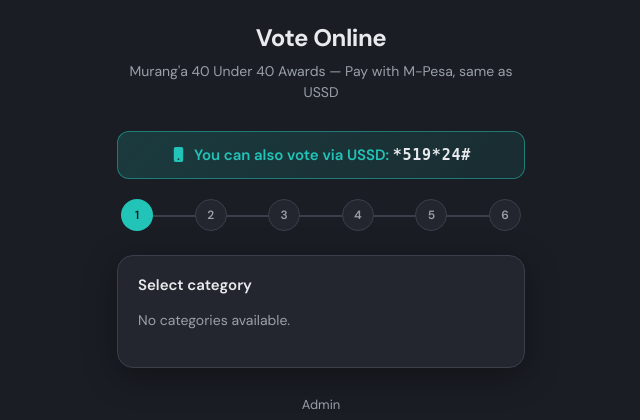
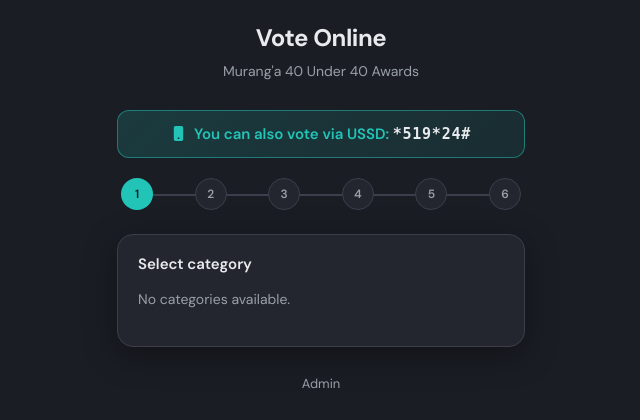
Before and after one commit to codeswindler/votingnova, a PHP site: page /vote/ in a window 1280 px wide. Shown: the top 420 px of the page, without its empty margins (319-959 px from the left). Run offline with PHP 8.4, Linux system fonts and the light colour scheme; data that the repository does not hold is empty.

Commit message:
Vote page: remove 'Pay with M-Pesa, same as USSD' from subtitle
Made-with: Cursor

```diff
--- a/vote/index.php
+++ b/vote/index.php
@@ -206,7 +206,7 @@ $ussdCode = getenv('USSD_BASE_CODE') ?: '*519*24#';
     <div class="vote-container">
         <div class="vote-hero">
             <h1>Vote Online</h1>
-            <p>Murang'a 40 Under 40 Awards — Pay with M-Pesa, same as USSD</p>
+            <p>Murang'a 40 Under 40 Awards</p>
         </div>
 
         <div class="ussd-banner" role="complementary" aria-label="USSD voting option">
```
